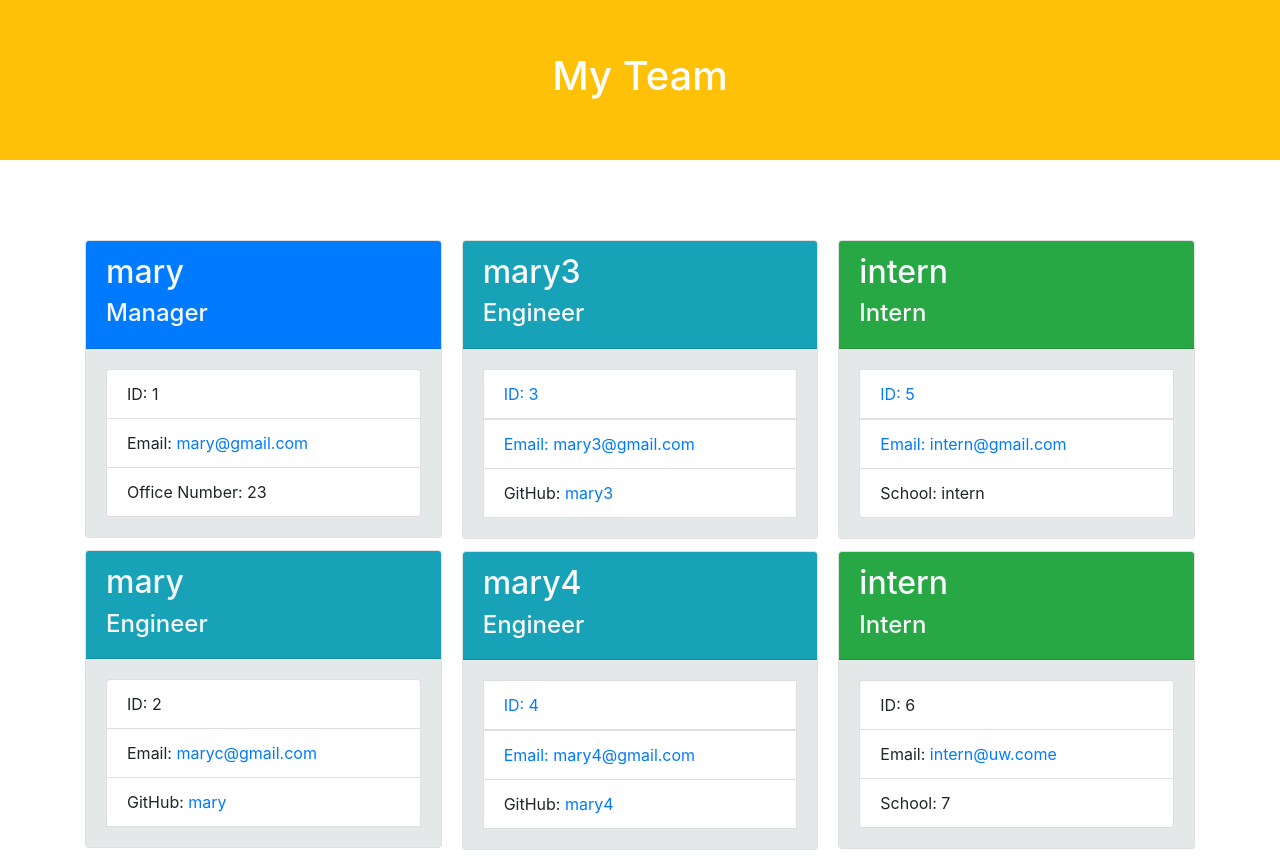
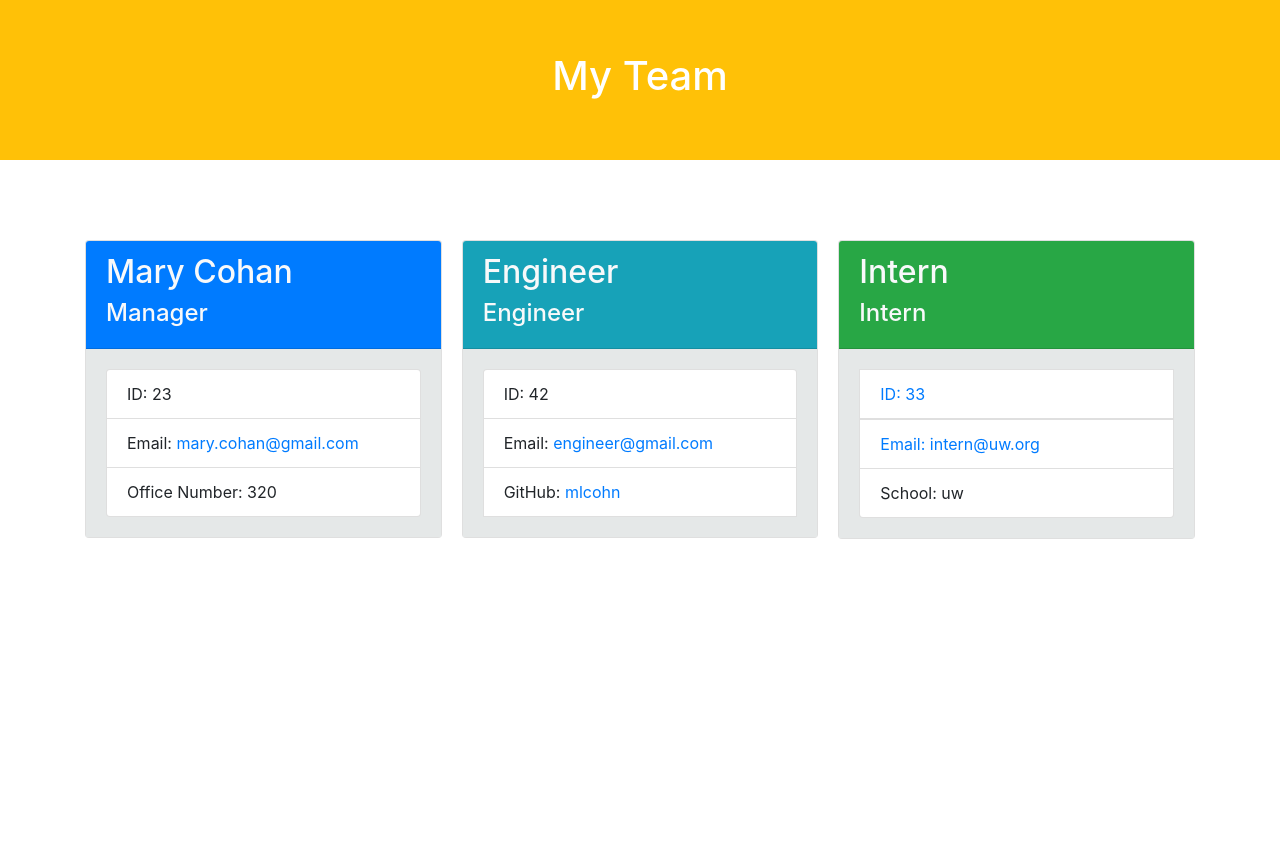
Before and after one commit to mlcohan/10.teamProfileGeneratorMC, a website: page output/new.html in a window 1280 px wide. After the commit the page ends 800 px from the top, so only its background shows below. Drawn offline with nearby package versions, Linux system fonts and the light colour scheme.

```diff
--- a/output/new.html
+++ b/output/new.html
@@ -20,74 +20,38 @@
             <div class="card-columns justify-content-center">
                 <div class="card">
         <div class="card-header bg-primary text-light">
-            <h2>mary</h2>
+            <h2>Mary Cohan</h2>
             <h4>Manager</h4>
         </div>
         <div class="card-body" style="background-color: #E5E8E8;">
             <ul class="list-group">
-                <li class="list-group-item">ID: 1</li>
-                <li class="list-group-item"> Email: <a href="mailto:mary@gmail.com">mary@gmail.com</a></li>
-                <li class="list-group-item">Office Number: 23</li>
+                <li class="list-group-item">ID: 23</li>
+                <li class="list-group-item"> Email: <a href="mailto:mary.cohan@gmail.com">mary.cohan@gmail.com</a></li>
+                <li class="list-group-item">Office Number: 320</li>
             </ul>
         </div>
     </div><div class="card">
         <div class="card-header bg-info text-light">
-            <h2>mary</h2>
+            <h2>Engineer</h2>
             <h4>Engineer</h4>
         </div>
         <div class="card-body" style="background-color: #E5E8E8;">
             <ul class="list-group">
-                <li class="list-group-item">ID: 2</li>
-                <li class="list-group-item">Email: <a href="mailto:maryc@gmail.com">maryc@gmail.com</a></li>
-                <li class="list-group-item">GitHub: <a href="https://github.com/mary">mary</li>
-            </ul>
-        </div>
-    </div><div class="card">
-        <div class="card-header bg-info text-light">
-            <h2>mary3</h2>
-            <h4>Engineer</h4>
-        </div>
-        <div class="card-body" style="background-color: #E5E8E8;">
-            <ul class="list-group">
-                <li class="list-group-item">ID: 3</li>
-                <li class="list-group-item">Email: <a href="mailto:mary3@gmail.com">mary3@gmail.com</a></li>
-                <li class="list-group-item">GitHub: <a href="https://github.com/mary3">mary3</li>
-            </ul>
-        </div>
-    </div><div class="card">
-        <div class="card-header bg-info text-light">
-            <h2>mary4</h2>
-            <h4>Engineer</h4>
-        </div>
-        <div class="card-body" style="background-color: #E5E8E8;">
-            <ul class="list-group">
-                <li class="list-group-item">ID: 4</li>
-                <li class="list-group-item">Email: <a href="mailto:mary4@gmail.com">mary4@gmail.com</a></li>
-                <li class="list-group-item">GitHub: <a href="https://github.com/mary4">mary4</li>
+                <li class="list-group-item">ID: 42</li>
+                <li class="list-group-item">Email: <a href="mailto:engineer@gmail.com">engineer@gmail.com</a></li>
+                <li class="list-group-item">GitHub: <a href="https://github.com/mlcohn">mlcohn</li>
             </ul>
         </div>
     </div><div class="card">
         <div class="card-header bg-success text-light">
-            <h2>intern</h2>
+            <h2>Intern</h2>
             <h4>Intern</h4>
         </div>
         <div class="card-body" style="background-color: #E5E8E8;">
             <ul class="list-group">
-                <li class="list-group-item">ID: 5</li>
-                <li class="list-group-item">Email: <a href="mailto:intern@gmail.com">intern@gmail.com</a></li>
-                <li class="list-group-item">School: intern</li>
-            </ul>
-        </div>
-    </div><div class="card">
-        <div class="card-header bg-success text-light">
-            <h2>intern</h2>
-            <h4>Intern</h4>
-        </div>
-        <div class="card-body" style="background-color: #E5E8E8;">
-            <ul class="list-group">
-                <li class="list-group-item">ID: 6</li>
-                <li class="list-group-item">Email: <a href="mailto:intern@uw.come">intern@uw.come</a></li>
-                <li class="list-group-item">School: 7</li>
+                <li class="list-group-item">ID: 33</li>
+                <li class="list-group-item">Email: <a href="mailto:intern@uw.org">intern@uw.org</a></li>
+                <li class="list-group-item">School: uw</li>
             </ul>
         </div>
     </div>
```
Also changed, not shown: README.md.
